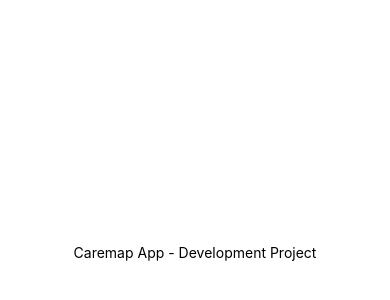
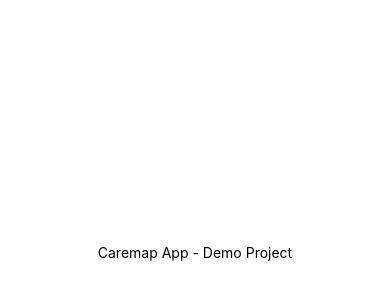
Before and after one commit to nikhilrearck/caremap-demo, a React Native app: screen / in a window 390 px wide. Shown: the part 170-470 px from the top of the page. Built offline with nearby package versions, Linux system fonts and the light colour scheme.

Commit message:
App.js modified

```diff
--- a/App.js
+++ b/App.js
@@ -4,7 +4,7 @@
 export default function App() {
   return (
     <View style={styles.container}>
-      <Text>Caremap App - Development Project</Text>
+      <Text>Caremap App - Demo Project</Text>
       <StatusBar style="auto" />
     </View>
   );
```
